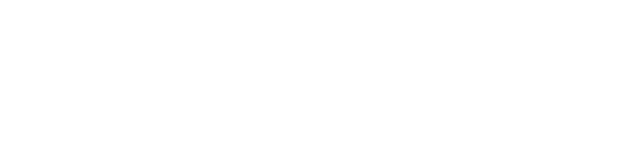
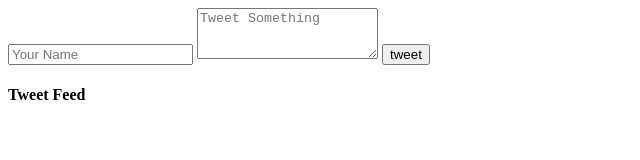
Before and after one commit to Serviox19/Angular-Practice-App, a website: page public/index.html in a window 1280 px wide. Shown: the whole page, without its empty margins (0-640 px from the left). Drawn offline with nearby package versions, Linux system fonts and the light colour scheme.

Commit message:
inserted angular module and index html

```diff
--- a/public/index.html
+++ b/public/index.html
@@ -1,10 +1,21 @@
 <!DOCTYPE html>
-<html>
+<html ng-app="tweetApp">
 <head>
   <title>Angular Twitter</title>
   <script src="https://ajax.googleapis.com/ajax/libs/angularjs/1.4.9/angular.min.js"></script>
+  <script src="javascripts/app.js"></script>
 </head>
 <body>
+  <div id="main" ng-controller="mainController">
+    <form>
+      <input type="text" placeholder="Your Name">
+      <textarea required maxlength="200" rows="3" placeholder="Tweet Something"></textarea>
+      <input class="button" type="submit" value="tweet">
+    </form>
+    <div id="tweet-stream">
+      <h4>Tweet Feed</h4>
+    </div>
+  </div><!-- END MAIN -->
 
 </body>
 </html>
--- /dev/null
+++ b/public/javascripts/app.js
@@ -0,0 +1,5 @@
+var app = angular.module('tweetApp', []);
+
+app.controller('mainController', function($scope){
+
+});
```
